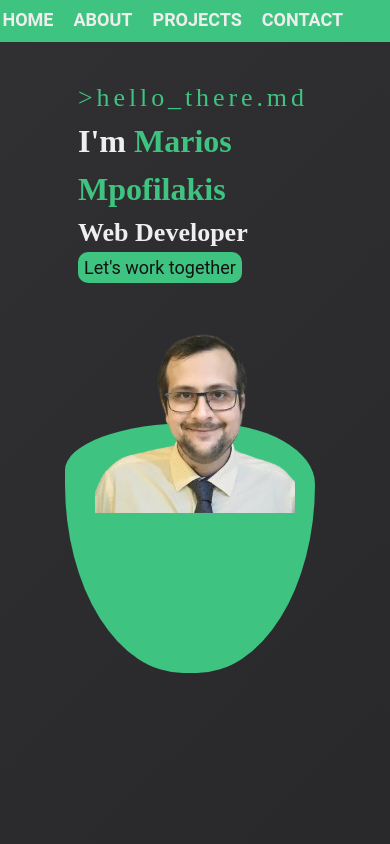
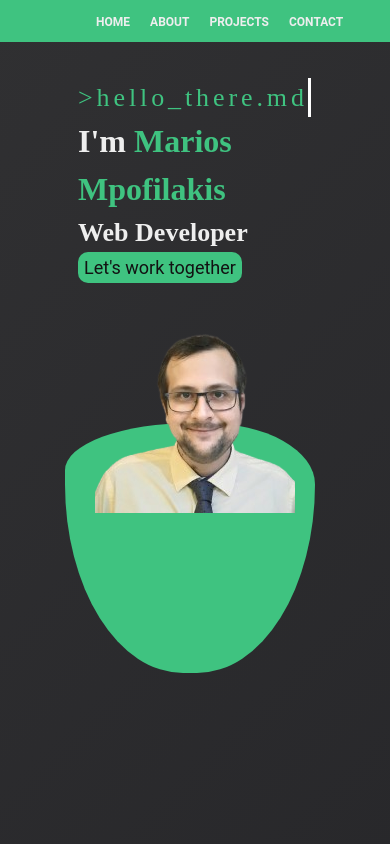
Before and after one commit to bofmar/portfolio, a React (Create React App) app: page / in a window 390 px wide. Shown: the top 844 px of the page. Built offline with nearby package versions, Linux system fonts and the light colour scheme.

Commit message:
Handle screen smaller than 400px

```diff
--- a/src/App.css
+++ b/src/App.css
@@ -295,6 +295,7 @@ footer{
 
 .projects-wrapper {
   width: 60%;
+  min-width: 300px;
   margin: 0 auto;
   display: flex;
   flex-direction: column;
@@ -552,3 +553,13 @@ form label {
     align-self: center;
   }
 }
+
+@media (max-width: 400px) {
+  header a{
+    font-size: 12px;
+  }
+
+  .stack-badge {
+    font-size: 12px;
+  }
+}
```
